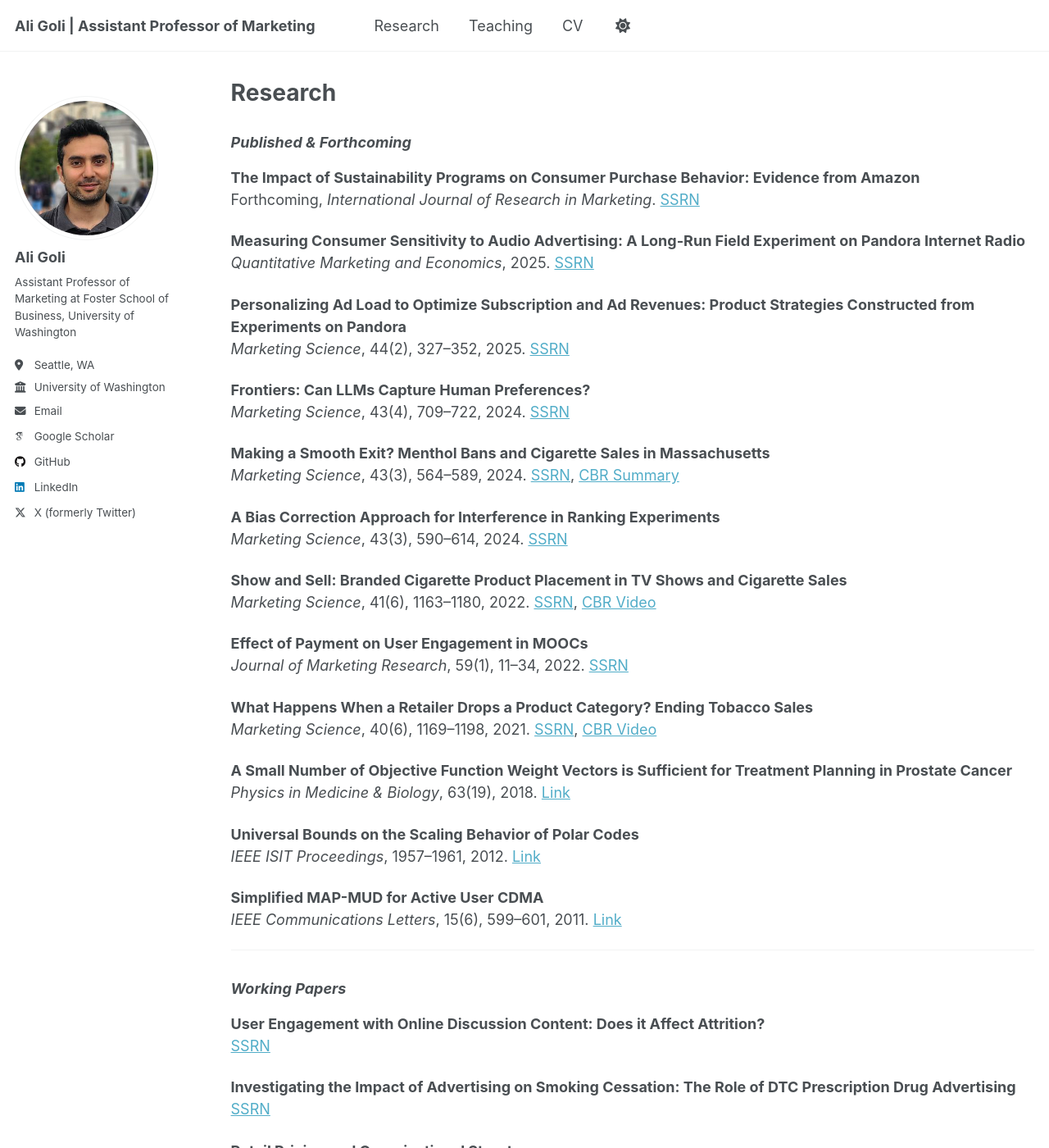
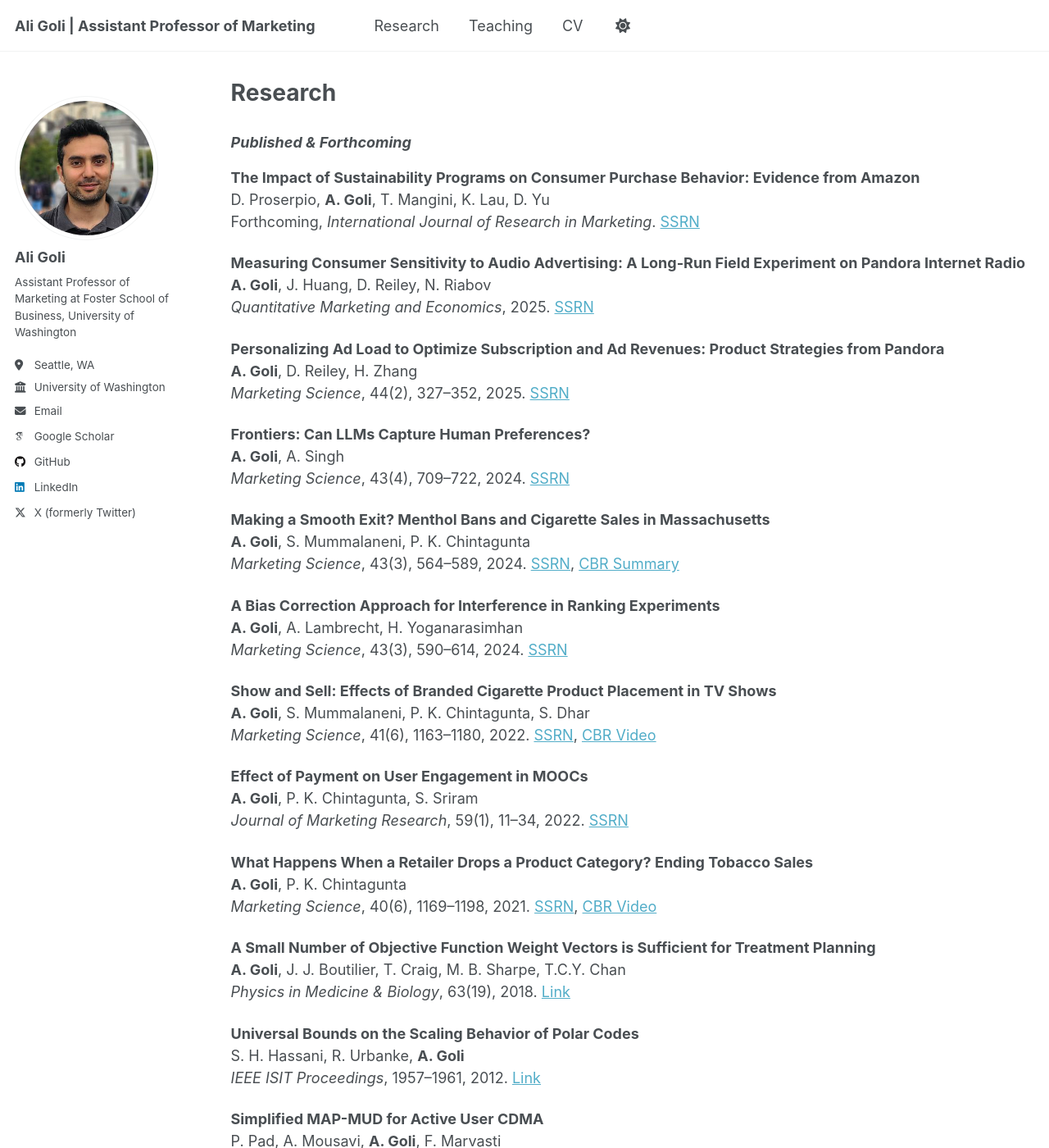
Before and after one commit to golialii/golialii.github.io, a Jekyll site: the page built from _pages/research.md, in a window 1280 px wide and 1400 px high. Shown: the whole window at 82% size. Built offline with Jekyll 4.4.1, drawn with Linux system fonts in a browser that asks for light colours; some web fonts are replaced; some of the changed text lies outside the part shown.

Commit message:
Update research.md

```diff
--- a/_pages/research.md
+++ b/_pages/research.md
@@ -8,39 +8,51 @@ author_profile: true
 ### *Published & Forthcoming*
 
 **The Impact of Sustainability Programs on Consumer Purchase Behavior: Evidence from Amazon**
+D. Proserpio, **A. Goli**, T. Mangini, K. Lau, D. Yu
 Forthcoming, *International Journal of Research in Marketing*. [SSRN](https://papers.ssrn.com/sol3/papers.cfm?abstract_id=5045830)
 
 **Measuring Consumer Sensitivity to Audio Advertising: A Long-Run Field Experiment on Pandora Internet Radio**
+**A. Goli**, J. Huang, D. Reiley, N. Riabov
 *Quantitative Marketing and Economics*, 2025. [SSRN](https://papers.ssrn.com/sol3/papers.cfm?abstract_id=3166676)
 
-**Personalizing Ad Load to Optimize Subscription and Ad Revenues: Product Strategies Constructed from Experiments on Pandora**
+**Personalizing Ad Load to Optimize Subscription and Ad Revenues: Product Strategies from Pandora**
+**A. Goli**, D. Reiley, H. Zhang
 *Marketing Science*, 44(2), 327–352, 2025. [SSRN](https://papers.ssrn.com/sol3/papers.cfm?abstract_id=3874243)
 
 **Frontiers: Can LLMs Capture Human Preferences?**
+**A. Goli**, A. Singh
 *Marketing Science*, 43(4), 709–722, 2024. [SSRN](https://papers.ssrn.com/sol3/papers.cfm?abstract_id=4437617)
 
 **Making a Smooth Exit? Menthol Bans and Cigarette Sales in Massachusetts**
+**A. Goli**, S. Mummalaneni, P. K. Chintagunta
 *Marketing Science*, 43(3), 564–589, 2024. [SSRN](https://papers.ssrn.com/sol3/papers.cfm?abstract_id=4169265), [CBR Summary](https://www.chicagobooth.edu/review/why-banning-menthol-cigarettes-locally-doesnt-work)
 
 **A Bias Correction Approach for Interference in Ranking Experiments**
+**A. Goli**, A. Lambrecht, H. Yoganarasimhan
 *Marketing Science*, 43(3), 590–614, 2024. [SSRN](https://papers.ssrn.com/sol3/papers.cfm?abstract_id=4021266)
 
-**Show and Sell: Branded Cigarette Product Placement in TV Shows and Cigarette Sales**
+**Show and Sell: Effects of Branded Cigarette Product Placement in TV Shows**
+**A. Goli**, S. Mummalaneni, P. K. Chintagunta, S. Dhar
 *Marketing Science*, 41(6), 1163–1180, 2022. [SSRN](https://papers.ssrn.com/sol3/papers.cfm?abstract_id=3871361), [CBR Video](https://www.youtube.com/watch?v=D6mWD-kyMRk)
 
 **Effect of Payment on User Engagement in MOOCs**
+**A. Goli**, P. K. Chintagunta, S. Sriram
 *Journal of Marketing Research*, 59(1), 11–34, 2022. [SSRN](https://papers.ssrn.com/sol3/papers.cfm?abstract_id=3414406)
 
 **What Happens When a Retailer Drops a Product Category? Ending Tobacco Sales**
+**A. Goli**, P. K. Chintagunta
 *Marketing Science*, 40(6), 1169–1198, 2021. [SSRN](https://papers.ssrn.com/sol3/papers.cfm?abstract_id=3232580), [CBR Video](https://www.youtube.com/watch?v=7AO-wtM7TQQ)
 
-**A Small Number of Objective Function Weight Vectors is Sufficient for Treatment Planning in Prostate Cancer**
+**A Small Number of Objective Function Weight Vectors is Sufficient for Treatment Planning**
+**A. Goli**, J. J. Boutilier, T. Craig, M. B. Sharpe, T.C.Y. Chan
 *Physics in Medicine & Biology*, 63(19), 2018. [Link](https://iopscience.iop.org/article/10.1088/1361-6560/aade39)
 
 **Universal Bounds on the Scaling Behavior of Polar Codes**
+S. H. Hassani, R. Urbanke, **A. Goli**
 *IEEE ISIT Proceedings*, 1957–1961, 2012. [Link](https://ieeexplore.ieee.org/document/6283742)
 
 **Simplified MAP-MUD for Active User CDMA**
+P. Pad, A. Mousavi, **A. Goli**, F. Marvasti
 *IEEE Communications Letters*, 15(6), 599–601, 2011. [Link](https://ieeexplore.ieee.org/document/5771472)
 
 ---
@@ -48,15 +60,19 @@ Forthcoming, *International Journal of Research in Marketing*. [SSRN](https://pa
 ### *Working Papers*
 
 **User Engagement with Online Discussion Content: Does it Affect Attrition?**
+V. Deolankar, **A. Goli**, S. Sriram, P. K. Chintagunta
 [SSRN](https://papers.ssrn.com/sol3/papers.cfm?abstract_id=4755183)
 
-**Investigating the Impact of Advertising on Smoking Cessation: The Role of DTC Prescription Drug Advertising**
+**Investigating the Impact of Advertising on Smoking Cessation**
+E. Loghmani, **A. Goli**
 [SSRN](https://papers.ssrn.com/sol3/papers.cfm?abstract_id=4775370)
 
-**Retail Pricing and Organizational Structure**
+**Retail Pricing and Ownership Structure**
+S. Tabanakov, **A. Goli**, P. K. Chintagunta
 [SSRN](https://papers.ssrn.com/sol3/papers.cfm?abstract_id=4870276)
 
 **Gender Diversity on Cable News: An Analysis of On-Screen Talent and Viewership**
+**A. Goli**, S. Mummalaneni
 [SSRN](https://papers.ssrn.com/sol3/papers.cfm?abstract_id=4462592)
 
 ---
```
